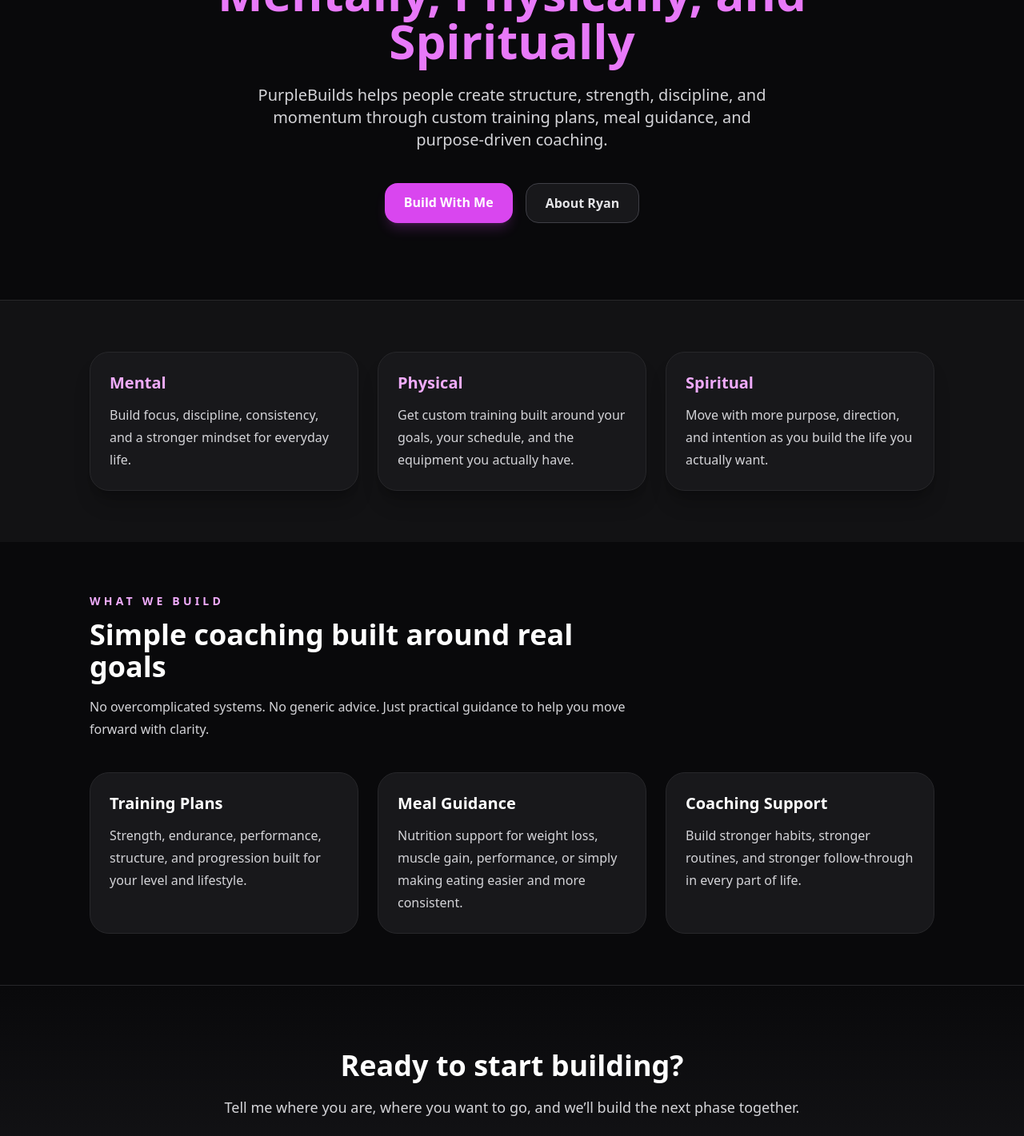
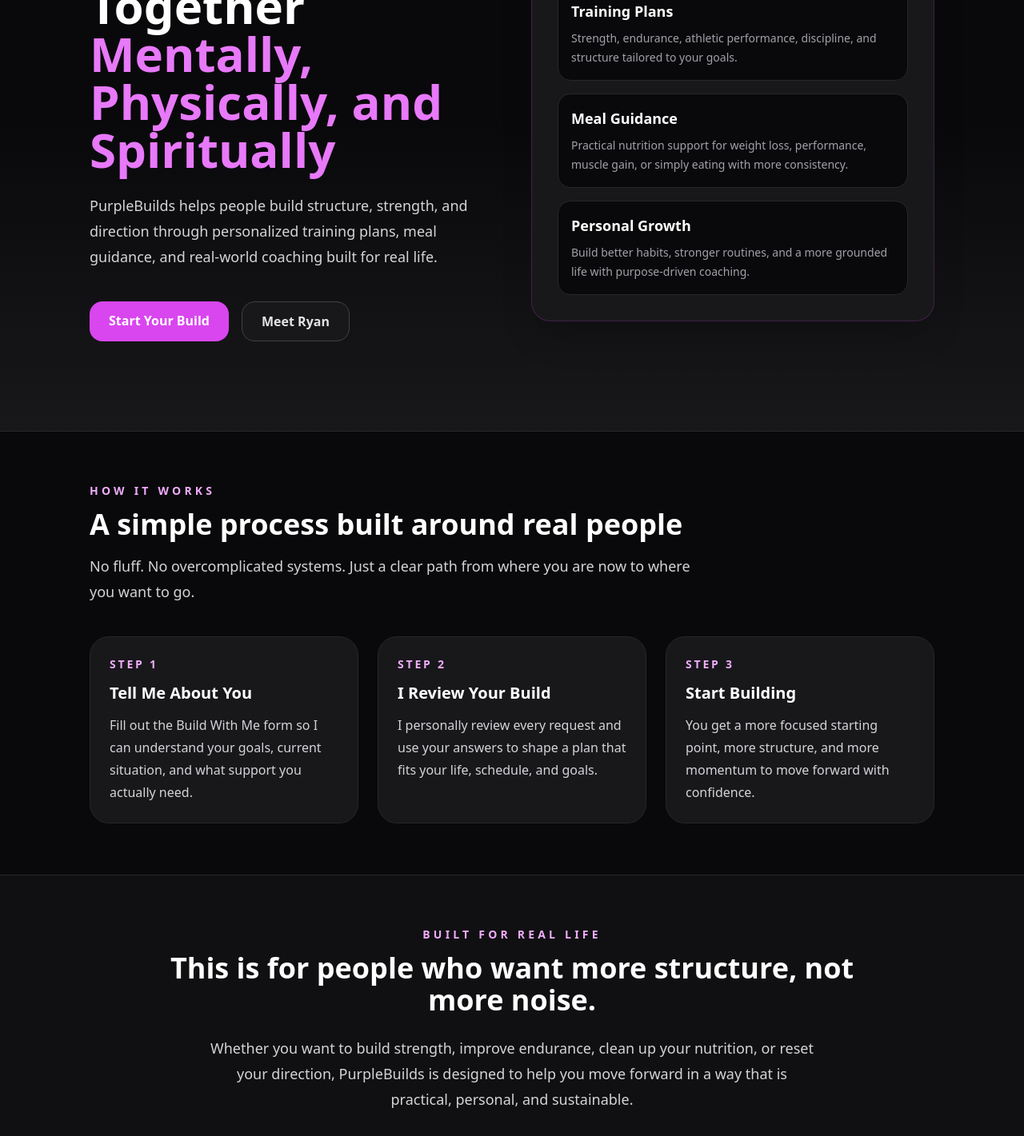
Before and after one commit to purpocto/PurpleBuilds.com, a React (Vite) app: page / in a window 1280 px wide. Shown: the part 300-1721 px from the top of the page at 80% size. Built offline with nearby package versions, Linux system fonts and the light colour scheme.

Commit message:
home page tweaked to look better

```diff
--- a/src/pages/Home.jsx
+++ b/src/pages/Home.jsx
@@ -1,127 +1,152 @@
-// src/pages/Home.jsx
-
 export default function Home() {
   return (
     <main className="min-h-screen bg-zinc-950 text-white">
-      <section className="mx-auto flex max-w-6xl flex-col items-center justify-center px-6 py-24 text-center sm:px-8 lg:px-12">
-        <p className="mb-4 text-sm font-semibold uppercase tracking-[0.3em] text-fuchsia-300">
+      <section className="border-b border-zinc-800 bg-gradient-to-b from-zinc-950 via-zinc-950 to-zinc-900">
+        <div className="mx-auto grid max-w-6xl gap-12 px-6 py-20 sm:px-8 lg:grid-cols-2 lg:px-12 lg:py-28">
+          <div className="flex flex-col justify-center">
+            <p className="text-sm font-semibold uppercase tracking-[0.3em] text-fuchsia-300">
               PurpleBuilds
             </p>
 
-        <h1 className="max-w-4xl text-4xl font-black leading-tight text-white sm:text-5xl lg:text-6xl">
+            <h1 className="mt-4 text-4xl font-black leading-tight sm:text-5xl lg:text-6xl">
               Building Together
               <span className="block text-fuchsia-400">
                 Mentally, Physically, and Spiritually
               </span>
             </h1>
 
-        <p className="mt-6 max-w-2xl text-lg leading-8 text-zinc-300 sm:text-xl">
-          PurpleBuilds helps people create structure, strength, discipline, and
-          momentum through custom training plans, meal guidance, and purpose-driven
-          coaching.
+            <p className="mt-6 max-w-2xl text-lg leading-8 text-zinc-300">
+              PurpleBuilds helps people build structure, strength, and direction
+              through personalized training plans, meal guidance, and real-world
+              coaching built for real life.
             </p>
 
             <div className="mt-10 flex flex-col gap-4 sm:flex-row">
               <a
                 href="/build-with-me"
-            className="rounded-2xl bg-fuchsia-500 px-6 py-3 text-base font-bold text-white shadow-lg shadow-fuchsia-500/20 transition hover:scale-[1.02] hover:bg-fuchsia-400"
+                className="rounded-2xl bg-fuchsia-500 px-6 py-3 text-base font-bold text-white transition hover:bg-fuchsia-400"
               >
-            Build With Me
+                Start Your Build
               </a>
 
               <a
                 href="/about"
                 className="rounded-2xl border border-zinc-700 bg-zinc-900 px-6 py-3 text-base font-semibold text-zinc-200 transition hover:border-fuchsia-400 hover:text-white"
               >
-            About Ryan
+                Meet Ryan
               </a>
+            </div>
+          </div>
+
+          <div className="flex items-center justify-center">
+            <div className="w-full rounded-3xl border border-fuchsia-500/20 bg-zinc-900 p-8 shadow-2xl shadow-black/20">
+              <p className="text-sm font-semibold uppercase tracking-[0.2em] text-fuchsia-300">
+                What You Can Build
+              </p>
+
+              <div className="mt-6 space-y-4">
+                <div className="rounded-2xl border border-zinc-800 bg-zinc-950 p-4">
+                  <h2 className="text-lg font-bold text-white">Training Plans</h2>
+                  <p className="mt-2 text-sm leading-6 text-zinc-400">
+                    Strength, endurance, athletic performance, discipline, and
+                    structure tailored to your goals.
+                  </p>
+                </div>
+
+                <div className="rounded-2xl border border-zinc-800 bg-zinc-950 p-4">
+                  <h2 className="text-lg font-bold text-white">Meal Guidance</h2>
+                  <p className="mt-2 text-sm leading-6 text-zinc-400">
+                    Practical nutrition support for weight loss, performance,
+                    muscle gain, or simply eating with more consistency.
+                  </p>
+                </div>
+
+                <div className="rounded-2xl border border-zinc-800 bg-zinc-950 p-4">
+                  <h2 className="text-lg font-bold text-white">Personal Growth</h2>
+                  <p className="mt-2 text-sm leading-6 text-zinc-400">
+                    Build better habits, stronger routines, and a more grounded
+                    life with purpose-driven coaching.
+                  </p>
+                </div>
+              </div>
+            </div>
+          </div>
         </div>
       </section>
 
-      <section className="border-t border-zinc-800 bg-zinc-900/60">
-        <div className="mx-auto grid max-w-6xl gap-6 px-6 py-16 sm:px-8 lg:grid-cols-3 lg:px-12">
-          <div className="rounded-3xl border border-zinc-800 bg-zinc-900 p-6 shadow-xl shadow-black/20">
-            <h2 className="text-xl font-bold text-fuchsia-300">Mental</h2>
-            <p className="mt-3 leading-7 text-zinc-300">
-              Build focus, discipline, consistency, and a stronger mindset for
-              everyday life.
+      <section className="mx-auto max-w-6xl px-6 py-16 sm:px-8 lg:px-12">
+        <div className="max-w-3xl">
+          <p className="text-sm font-semibold uppercase tracking-[0.3em] text-fuchsia-300">
+            How It Works
+          </p>
+
+          <h2 className="mt-3 text-3xl font-black sm:text-4xl">
+            A simple process built around real people
+          </h2>
+
+          <p className="mt-4 text-lg leading-8 text-zinc-300">
+            No fluff. No overcomplicated systems. Just a clear path from where
+            you are now to where you want to go.
           </p>
         </div>
 
-          <div className="rounded-3xl border border-zinc-800 bg-zinc-900 p-6 shadow-xl shadow-black/20">
-            <h2 className="text-xl font-bold text-fuchsia-300">Physical</h2>
+        <div className="mt-10 grid gap-6 md:grid-cols-3">
+          <div className="rounded-3xl border border-zinc-800 bg-zinc-900 p-6">
+            <p className="text-sm font-semibold uppercase tracking-[0.2em] text-fuchsia-300">
+              Step 1
+            </p>
+            <h3 className="mt-3 text-xl font-bold text-white">Tell Me About You</h3>
             <p className="mt-3 leading-7 text-zinc-300">
-              Get custom training built around your goals, your schedule, and the
-              equipment you actually have.
+              Fill out the Build With Me form so I can understand your goals,
+              current situation, and what support you actually need.
             </p>
           </div>
 
-          <div className="rounded-3xl border border-zinc-800 bg-zinc-900 p-6 shadow-xl shadow-black/20">
-            <h2 className="text-xl font-bold text-fuchsia-300">Spiritual</h2>
+          <div className="rounded-3xl border border-zinc-800 bg-zinc-900 p-6">
+            <p className="text-sm font-semibold uppercase tracking-[0.2em] text-fuchsia-300">
+              Step 2
+            </p>
+            <h3 className="mt-3 text-xl font-bold text-white">I Review Your Build</h3>
             <p className="mt-3 leading-7 text-zinc-300">
-              Move with more purpose, direction, and intention as you build the
-              life you actually want.
+              I personally review every request and use your answers to shape a
+              plan that fits your life, schedule, and goals.
+            </p>
+          </div>
+
+          <div className="rounded-3xl border border-zinc-800 bg-zinc-900 p-6">
+            <p className="text-sm font-semibold uppercase tracking-[0.2em] text-fuchsia-300">
+              Step 3
+            </p>
+            <h3 className="mt-3 text-xl font-bold text-white">Start Building</h3>
+            <p className="mt-3 leading-7 text-zinc-300">
+              You get a more focused starting point, more structure, and more
+              momentum to move forward with confidence.
             </p>
           </div>
         </div>
       </section>
 
-      <section className="mx-auto max-w-6xl px-6 py-16 sm:px-8 lg:px-12">
-        <div className="max-w-2xl">
+      <section className="border-t border-zinc-800 bg-zinc-900/50">
+        <div className="mx-auto max-w-5xl px-6 py-16 text-center sm:px-8 lg:px-12">
           <p className="text-sm font-semibold uppercase tracking-[0.3em] text-fuchsia-300">
-            What We Build
+            Built for Real Life
           </p>
-          <h2 className="mt-3 text-3xl font-bold text-white sm:text-4xl">
-            Simple coaching built around real goals
+
+          <h2 className="mt-3 text-3xl font-black sm:text-4xl">
+            This is for people who want more structure, not more noise.
           </h2>
-          <p className="mt-4 leading-7 text-zinc-300">
-            No overcomplicated systems. No generic advice. Just practical guidance
-            to help you move forward with clarity.
-          </p>
-        </div>
 
-        <div className="mt-10 grid gap-6 md:grid-cols-3">
-          <div className="rounded-3xl border border-zinc-800 bg-zinc-900 p-6">
-            <h3 className="text-xl font-bold text-white">Training Plans</h3>
-            <p className="mt-3 leading-7 text-zinc-300">
-              Strength, endurance, performance, structure, and progression built for
-              your level and lifestyle.
-            </p>
-          </div>
-
-          <div className="rounded-3xl border border-zinc-800 bg-zinc-900 p-6">
-            <h3 className="text-xl font-bold text-white">Meal Guidance</h3>
-            <p className="mt-3 leading-7 text-zinc-300">
-              Nutrition support for weight loss, muscle gain, performance, or simply
-              making eating easier and more consistent.
-            </p>
-          </div>
-
-          <div className="rounded-3xl border border-zinc-800 bg-zinc-900 p-6">
-            <h3 className="text-xl font-bold text-white">Coaching Support</h3>
-            <p className="mt-3 leading-7 text-zinc-300">
-              Build stronger habits, stronger routines, and stronger follow-through
-              in every part of life.
-            </p>
-          </div>
-        </div>
-      </section>
-
-      <section className="border-t border-zinc-800 bg-gradient-to-b from-zinc-950 to-zinc-900">
-        <div className="mx-auto max-w-4xl px-6 py-20 text-center sm:px-8 lg:px-12">
-          <h2 className="text-3xl font-bold text-white sm:text-4xl">
-            Ready to start building?
-          </h2>
-          <p className="mt-4 text-lg leading-8 text-zinc-300">
-            Tell me where you are, where you want to go, and we’ll build the next
-            phase together.
+          <p className="mx-auto mt-6 max-w-3xl text-lg leading-8 text-zinc-300">
+            Whether you want to build strength, improve endurance, clean up your
+            nutrition, or reset your direction, PurpleBuilds is designed to help
+            you move forward in a way that is practical, personal, and sustainable.
           </p>
 
           <a
             href="/build-with-me"
-            className="mt-8 inline-block rounded-2xl bg-fuchsia-500 px-8 py-4 text-base font-bold text-white shadow-lg shadow-fuchsia-500/20 transition hover:scale-[1.02] hover:bg-fuchsia-400"
+            className="mt-8 inline-block rounded-2xl bg-fuchsia-500 px-8 py-4 text-base font-bold text-white transition hover:bg-fuchsia-400"
           >
-            Start Your Build
+            Build With Me
           </a>
         </div>
       </section>
```
Also changed, not shown: src/pages/Contact.jsx (line endings or trailing spaces). Lines whose indentation alone changed are shown as unchanged.
